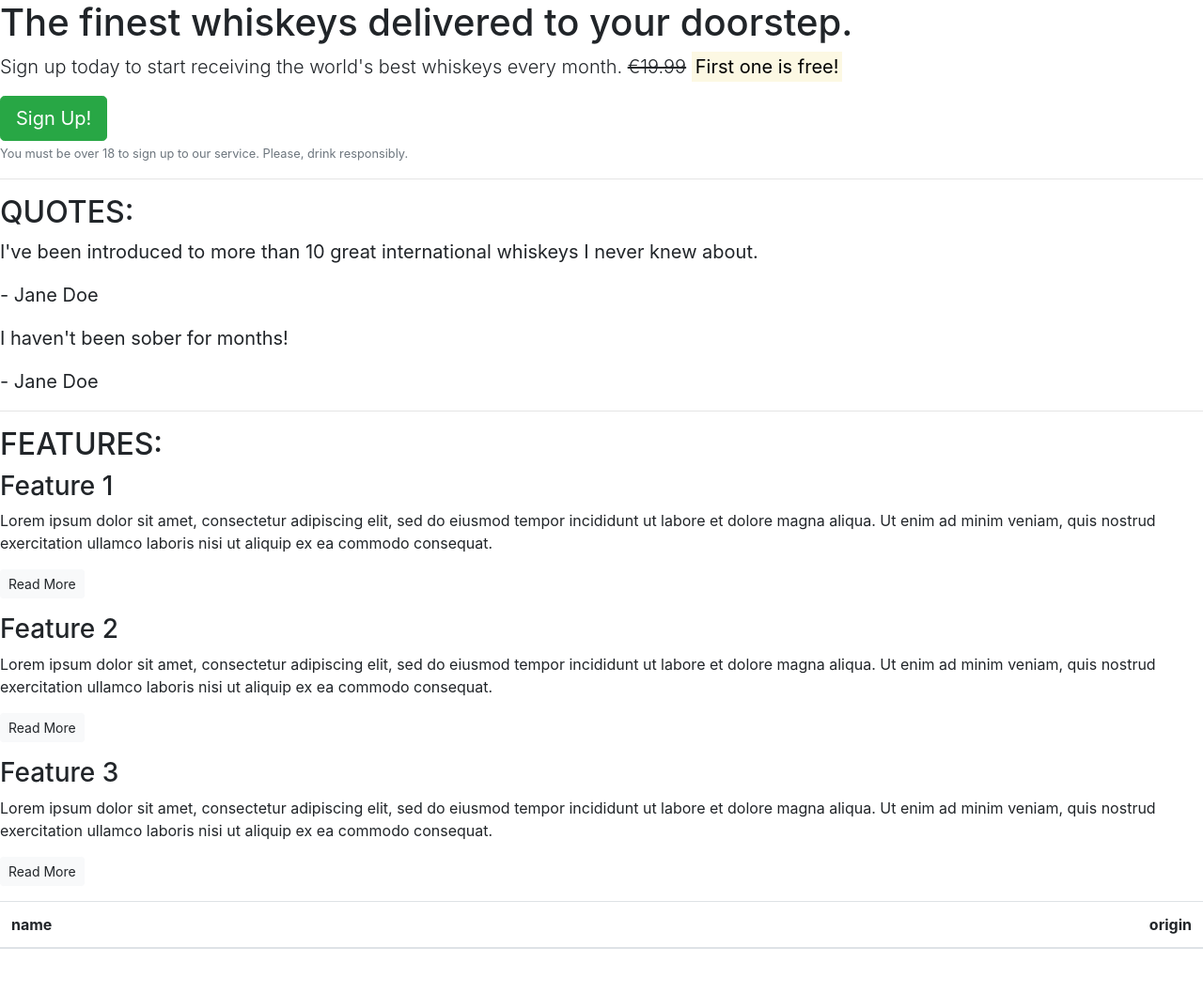
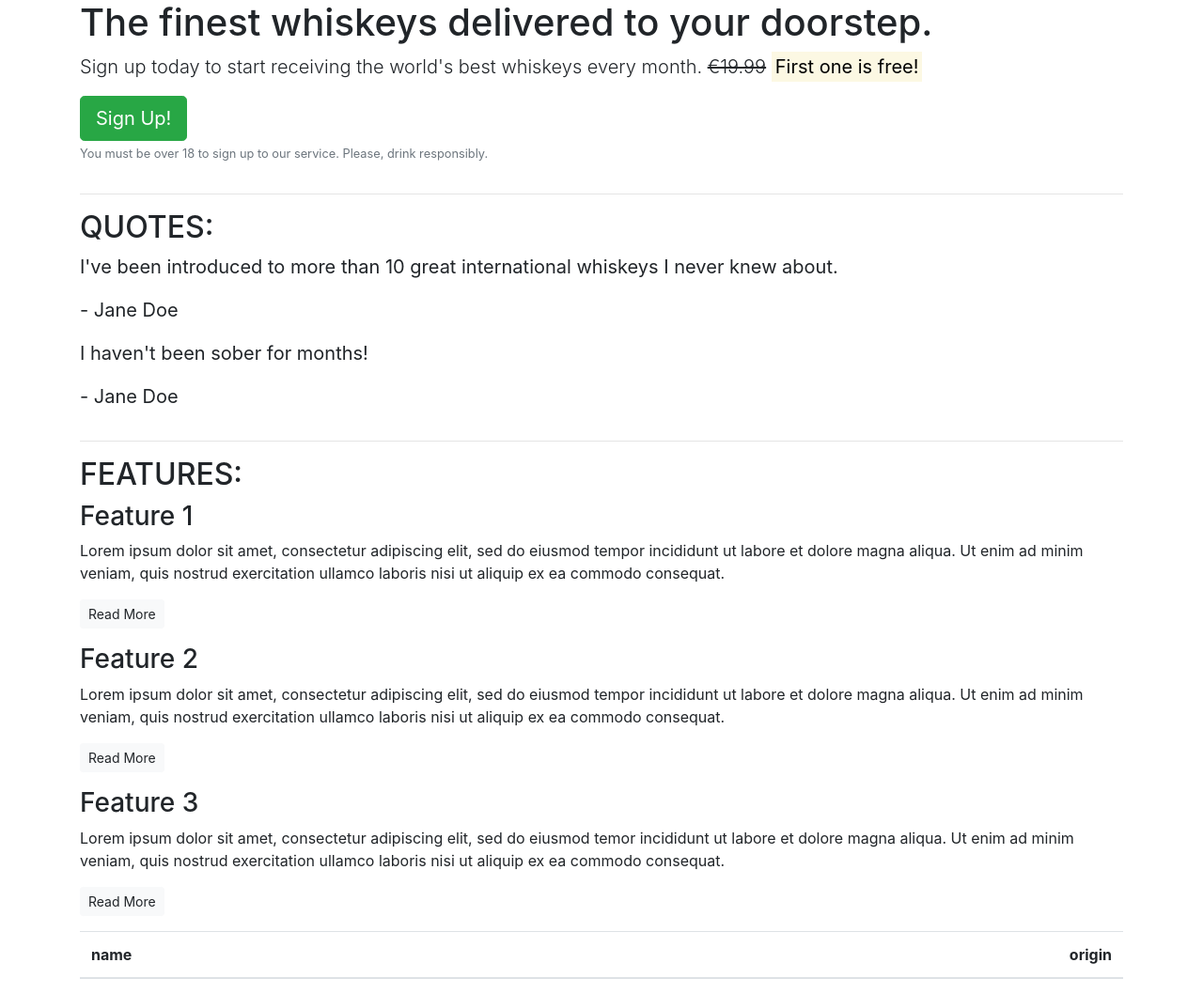
Before and after one commit to KevinDGnanih/my-first-bootstrap, a plain HTML site: page index.html in a window 1280 px wide. Shown: the whole page at 94% size. Before the commit the page ends 1026 px from the top, so only its background shows below. Drawn offline with nearby package versions, Linux system fonts and the light colour scheme.

Commit message:
Structur of the webpage layout, breaking sections by rows

```diff
--- a/index.html
+++ b/index.html
@@ -8,8 +8,10 @@
         <title>Whiskey Drop | Taste a new whiskey every month</title>
     </head>
     <body>
-        <article class="container"></article>
+        <article class="container">
             <!-- Callout -->
+            <div class="row">
+                <div class="col-12">
                     <section class="callout">
                         <h1>The finest whiskeys delivered to your doorstep.</h1>
                         <p class="lead">Sign up today to start receiving the world's best whiskeys every month.
@@ -17,44 +19,68 @@
                         <button class="btn btn-success btn-lg">Sign Up!</button>
                         <p class="text-muted"><small>You must be over 18 to sign up to our service. Please, drink responsibly.</small></p>
                     </section>
+                </div>
+            </div>
             <!-- /.callout -->
             <hr>
 
              <!-- Quotes -->
             <section class="quotes">
+                <div class="row">
+                    <div class="col-12">
                         <h2 class="text-uppercase">Quotes:</h2>
+                    </div>
+                </div>
+                <div class="row">
+                    <div class="col-12">
                         <blockquote class="blockquote">
                             <p>I've been introduced to more than 10 great international whiskeys I never knew about.</p>
                             <p>- Jane Doe</p>
                         </blockquote>
+                    </div>
+                    <div class="col-12">
                         <blockquote class="blockquote">
                             <p>I haven't been sober for months!</p>
                             <p>- Jane Doe</p>
                         </blockquote>
+                    </div>
+                </div>
             </section>
             <!-- /.quotes -->
             <hr>
 
             <!-- Features -->
             <section class="features">
+                <div class="row">
+                    <div class="col-12">
                         <h2 class="text-uppercase">Features:</h2>
+                    </div>
+                </div>
+                <div class="row">
+                    <div class="col-12">
                         <div class="feature">
                             <h3>Feature 1</h3>
                             <p>Lorem ipsum dolor sit amet, consectetur adipiscing elit, sed do eiusmod tempor incididunt ut labore et dolore magna aliqua. Ut
                                 enim ad minim veniam, quis nostrud exercitation ullamco laboris nisi ut aliquip ex ea commodo consequat.</p>
                                 <p><a class="btn btn-sm btn-light" href="">Read More</a></p>
                         </div>
+                    </div>
+                    <div class="col-12">
                         <div class="feature">
                             <h3>Feature 2</h3>
                             <p>Lorem ipsum dolor sit amet, consectetur adipiscing elit, sed do eiusmod tempor incididunt ut labore et dolore magna aliqua. Ut
                                 enim ad minim veniam, quis nostrud exercitation ullamco laboris nisi ut aliquip ex ea commodo consequat.</p>
                                 <p><a class="btn btn-sm btn-light" href="">Read More</a></p>
                         </div>
+                    </div>
+                    <div class="col-12">
                         <div class="feature">
                             <h3>Feature 3</h3>
-                    <p>Lorem ipsum dolor sit amet, consectetur adipiscing elit, sed do eiusmod tempor incididunt ut labore et dolore magna aliqua. Ut
+                            <p>Lorem ipsum dolor sit amet, consectetur adipiscing elit, sed do eiusmod temor incididunt ut labore et dolore magna aliqua. Ut
                                 enim ad minim veniam, quis nostrud exercitation ullamco laboris nisi ut aliquip ex ea commodo consequat.</p>
                                 <p><a class="btn btn-sm btn-light" href="">Read More</a></p>
+                        </div>
+                    </div>
                 </div>
             </section>
             <!-- /.features -->
```
Lines whose indentation alone changed are shown as unchanged.
